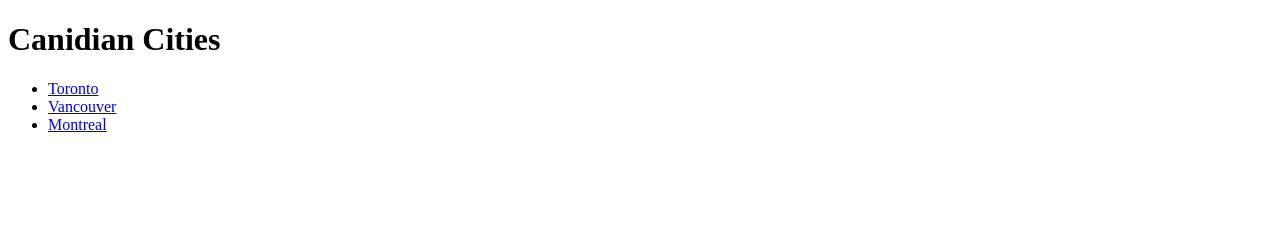
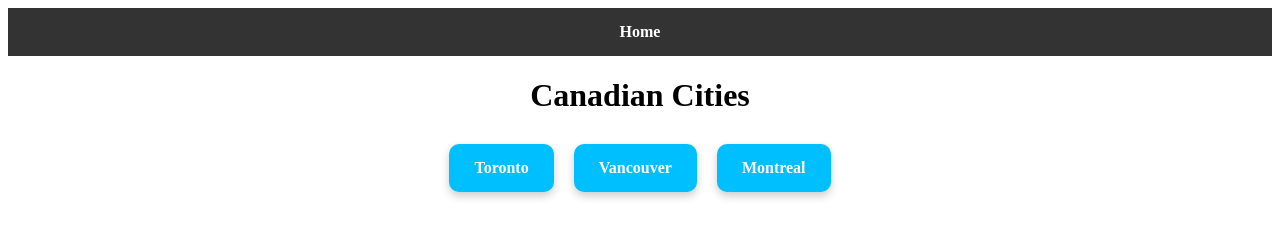
Before and after one commit to AndradeMorais/lucas-in-canada, a plain HTML site: page cidades.html in a window 1280 px wide. Drawn offline with Linux system fonts and the light colour scheme.

Commit message:
alterçoe nos links de cidades.html

```diff
--- a/cidades.html
+++ b/cidades.html
@@ -7,13 +7,24 @@
     <link rel="stylesheet" href="style.css">
 </head>
 <body>
-    <h1>Canidian Cities</h1>
+<header>
+    <nav class="menu">
+        <a href="index.html">Home</a>
+    </nav>
 
+</header>
 
-   <ul>
-      <li><a href="toronto.html"> Toronto</a></li>
-      <li><a href="vancouver.html">Vancouver</a></li>
-      <li><a href="montreal.html">Montreal</a></li>
-   </ul>
+<main>
+   <div class="cidades-titulo">
+    <h1>Canadian Cities</h1>
+   </div>
+
+    <nav class="cidades">
+      <a href="toronto.html"> Toronto</a></li>
+      <a href="vancouver.html">Vancouver</a></li>
+      <a href="montreal.html" >Montreal</a></li>
+    </nav>
+
+</main>
 </body>
 </html>
--- a/style.css
+++ b/style.css
@@ -1,3 +1,7 @@
+.cidades-titulo {
+    text-align: center;
+}
+
 .container{
     display: flex;
     align-items: center;
@@ -51,3 +55,30 @@
 .menu a:hover {
     color: #00bfff;
 }
+
+.cidades {
+   display: flex;
+   justify-content: center;
+   gap: 20px;
+   margin-top: 30px;
+   flex-wrap: wrap;
+}
+
+.cidades a {
+    text-decoration: none;
+    background-color: #00bfff;
+    color: white;
+    padding: 15px 25px;
+    border-radius: 10px;
+    font-weight: bold;
+    transition: 0.3s;
+     box-shadow: 0 4px 8px rgba(0,0,0,0.2);
+}
+
+
+.cidades a:hover{
+     background-color: #009acd;
+     transform: scale(1.05);
+     box-shadow: 0 6px 12px rgba(0,0,0,0.3);
+
+}
```
Also changed, not shown: index.html (+13 -1 lines).
